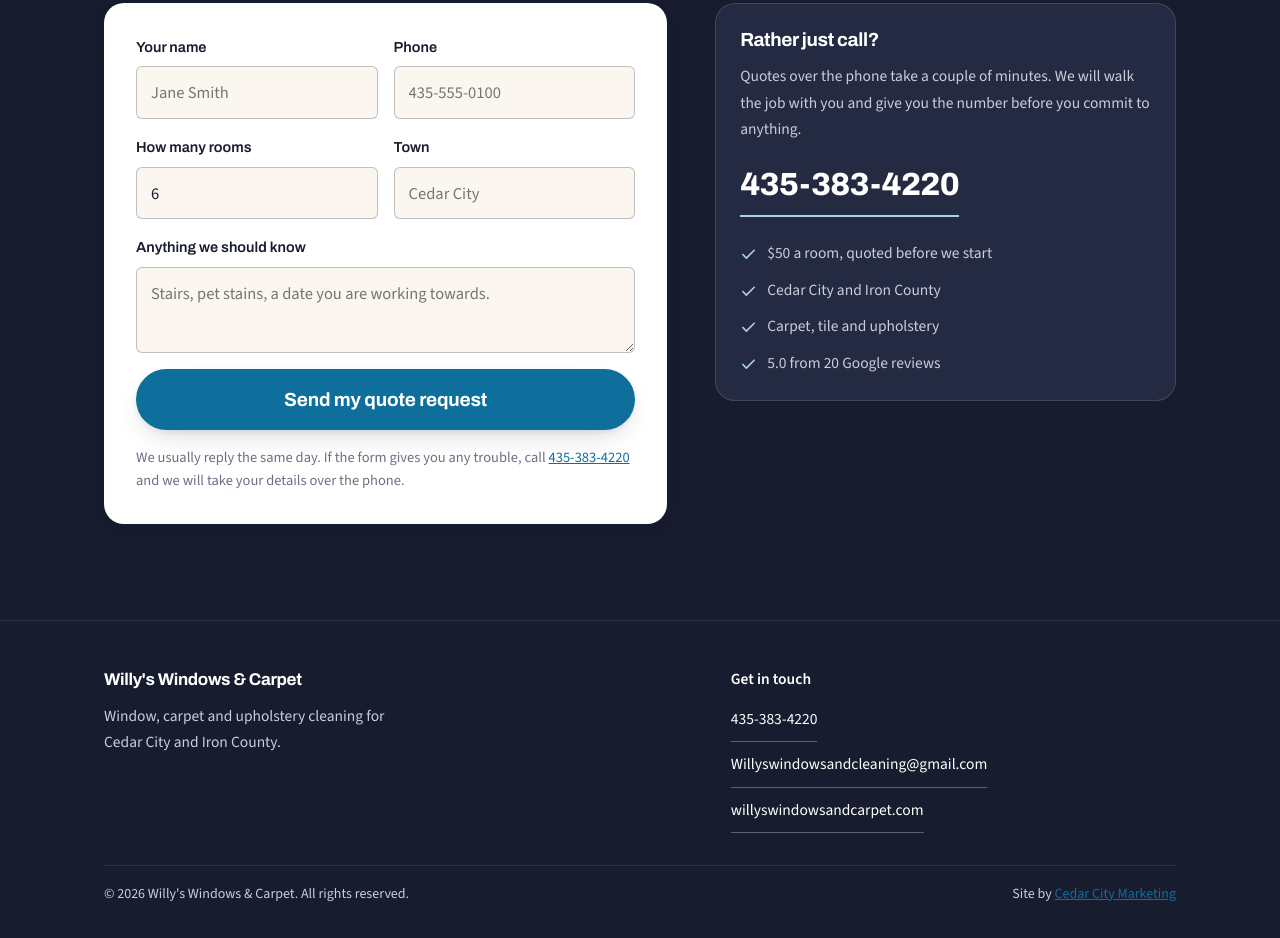
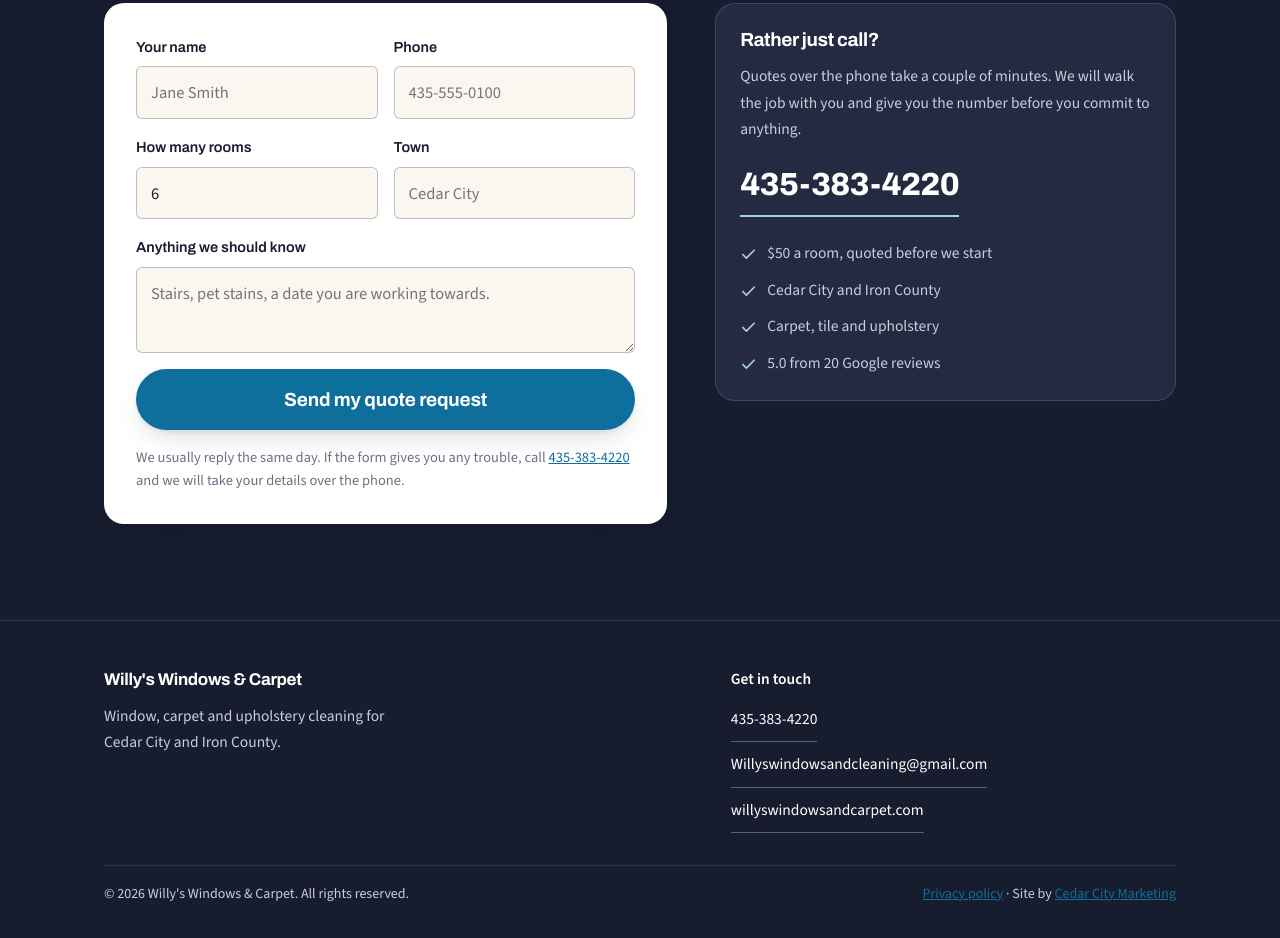
Before and after one commit to BrianCCM/willys-windows-carpet-preview, a plain HTML site: page holiday/index.html in a window 1280 px wide. Shown: the part 4222-5160 px from the top of the page. Drawn offline with nearby package versions, Linux system fonts and the light colour scheme.

Commit message:
Holiday LP: privacy policy link in the footer (match live)

```diff
--- a/holiday/index.html
+++ b/holiday/index.html
@@ -639,7 +639,7 @@ footer{background:var(--navy);color:#C9CEDB;border-top:1px solid rgba(255,255,25
     </div>
     <div class="wrap ft-base" style="padding-left:0;padding-right:0">
       <span>&copy; <span id="yr">2026</span> Willy's Windows &amp; Carpet. All rights reserved.</span>
-      <span>Site by <a href="https://cedarcitymarketing.com">Cedar City Marketing</a></span>
+      <span><a href="/privacy-policy">Privacy policy</a> &middot; Site by <a href="https://cedarcitymarketing.com">Cedar City Marketing</a></span>
     </div>
   </div>
 </footer>
```
